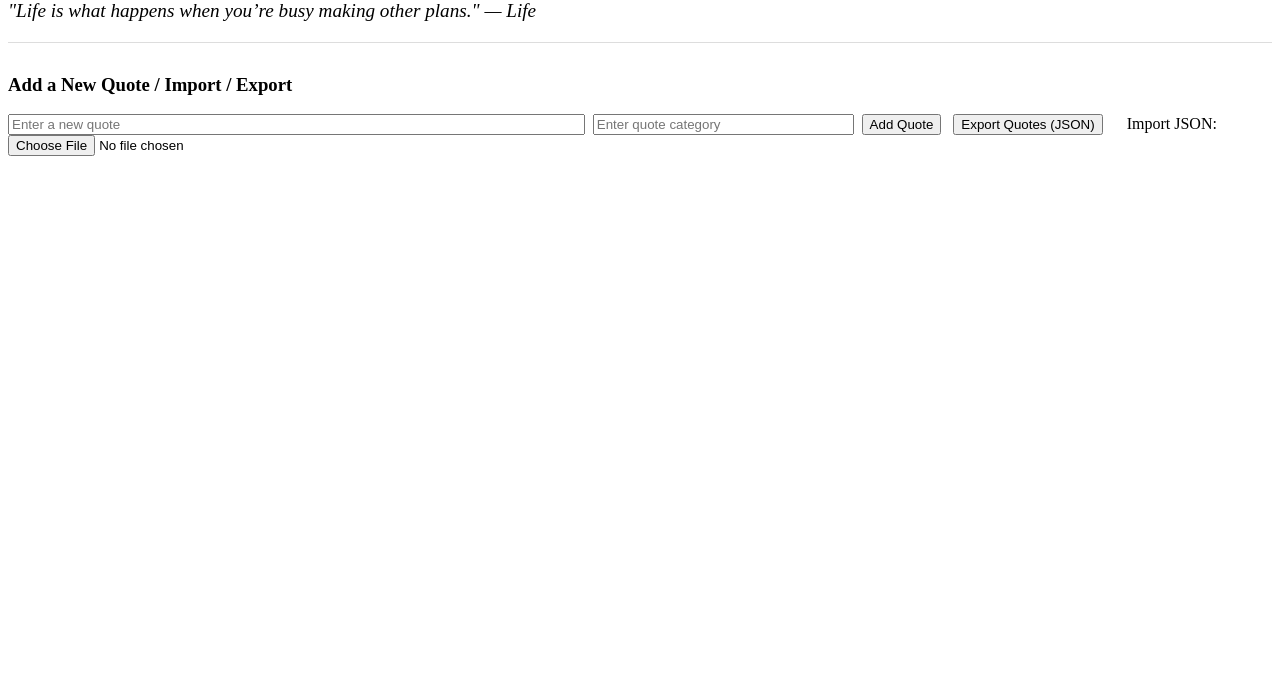
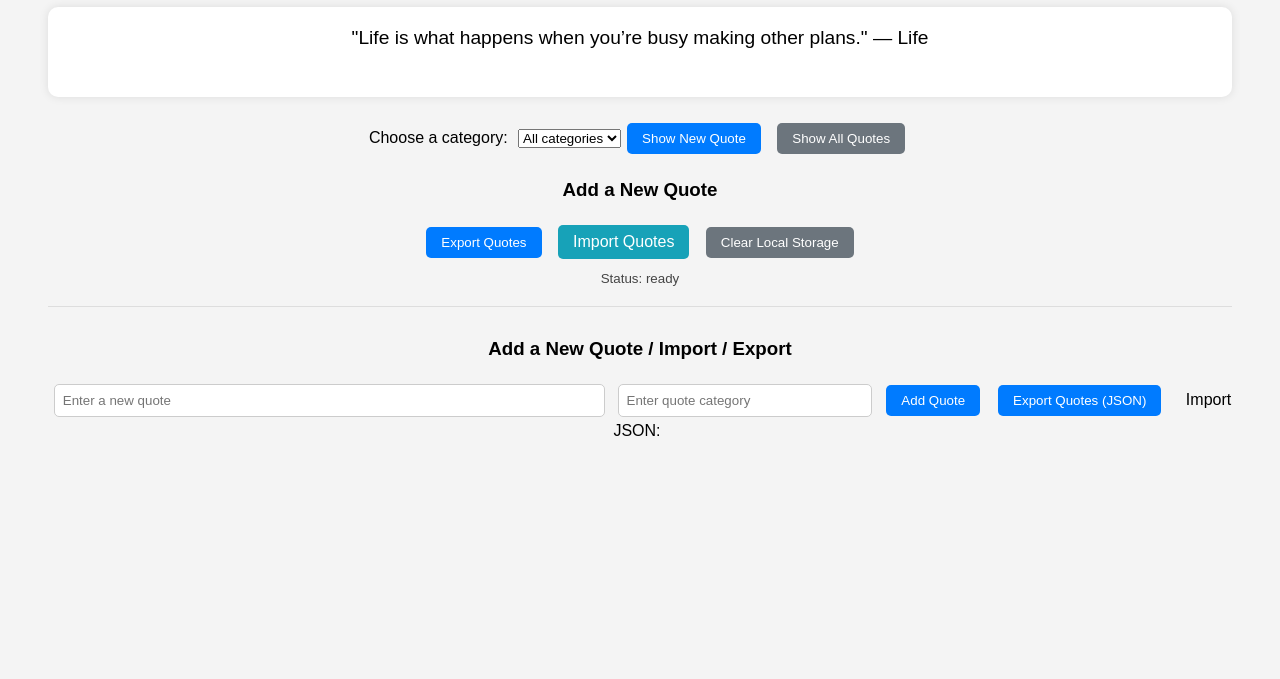
Before and after one commit to Bruzza96/alx_fe_javascript, a plain HTML site: page dom-manipulation/index.html in a window 1280 px wide. Shown: the part 121-800 px from the top of the page. Drawn offline with Linux system fonts and the light colour scheme.

Commit message:
Implement localStorage, JSON import/export, and updated Export/Import buttons

```diff
--- a/dom-manipulation/index.html
+++ b/dom-manipulation/index.html
@@ -1,22 +1,90 @@
 <!DOCTYPE html>
 <html lang="en">
 <head>
-  <meta charset="UTF-8">
-  <meta name="viewport" content="width=device-width, initial-scale=1.0">
-  <title>Dynamic Quote Generator - Storage & JSON</title>
+  <meta charset="UTF-8" />
+  <meta name="viewport" content="width=device-width, initial-scale=1.0" />
+  <title>Dynamic Quote Generator</title>
+  <style>
+    body {
+      font-family: Arial, sans-serif;
+      text-align: center;
+      background: #f4f4f4;
+      padding: 40px;
+    }
+    #quoteDisplay {
+      background: white;
+      padding: 20px;
+      border-radius: 10px;
+      box-shadow: 0 0 10px rgba(0, 0, 0, 0.1);
+      margin-bottom: 20px;
+      font-size: 1.2em;
+      min-height: 50px;
+    }
+    input[type="text"] {
+      margin: 5px;
+      padding: 8px;
+      border-radius: 5px;
+      border: 1px solid #ccc;
+      width: 220px;
+    }
+    button {
+      padding: 8px 15px;
+      margin: 6px;
+      border: none;
+      background-color: #007bff;
+      color: white;
+      border-radius: 5px;
+      cursor: pointer;
+    }
+    button:hover {
+      background-color: #0056b3;
+    }
+    .secondary {
+      background-color: #6c757d;
+    }
+    .controls {
+      margin-top: 15px;
+    }
+    label.file-label {
+      display: inline-block;
+      padding: 8px 15px;
+      border-radius: 5px;
+      background-color: #17a2b8;
+      color: white;
+      cursor: pointer;
+      margin: 6px;
+    }
+    #importFile {
+      display: none;
+    }
+    small {
+      color: #444;
+      display: block;
+      margin-top: 6px;
+    }
+  </style>
 </head>
 <body>
   <h1>Dynamic Quote Generator</h1>
 
- <!-- Category select will be created if missing by populateCategories() -->
-  <div id="controls">
-    <!-- Show New Quote button exists so event binding can find it -->
-    <button id="newQuote">Show New Quote</button>
+  <div id="quoteDisplay">Click "Show New Quote" to begin.</div>
+
+  <button id="newQuote">Show New Quote</button>
+  <button id="showAll" class="secondary">Show All Quotes</button>
+
+  <h3>Add a New Quote</h3>
+  <div id="quoteForm"></div>
+
+  <div class="controls">
+    <!-- Checker expects these exact button texts -->
+    <button id="exportBtn">Export Quotes</button>
+    <label class="file-label" for="importFile">Import Quotes</label>
+    <input type="file" id="importFile" accept=".json,application/json" />
+    <button id="clearStorage" class="secondary">Clear Local Storage</button>
   </div>
 
-  <div id="quoteDisplay" style="margin-top: 20px; font-size: 1.2em; font-style: italic;"></div>
+  <small id="status">Status: ready</small>
 
-    <!-- script.js handles form creation dynamically (createAddQuoteForm) -->
   <script src="script.js"></script>
 </body>
 </html>
```
